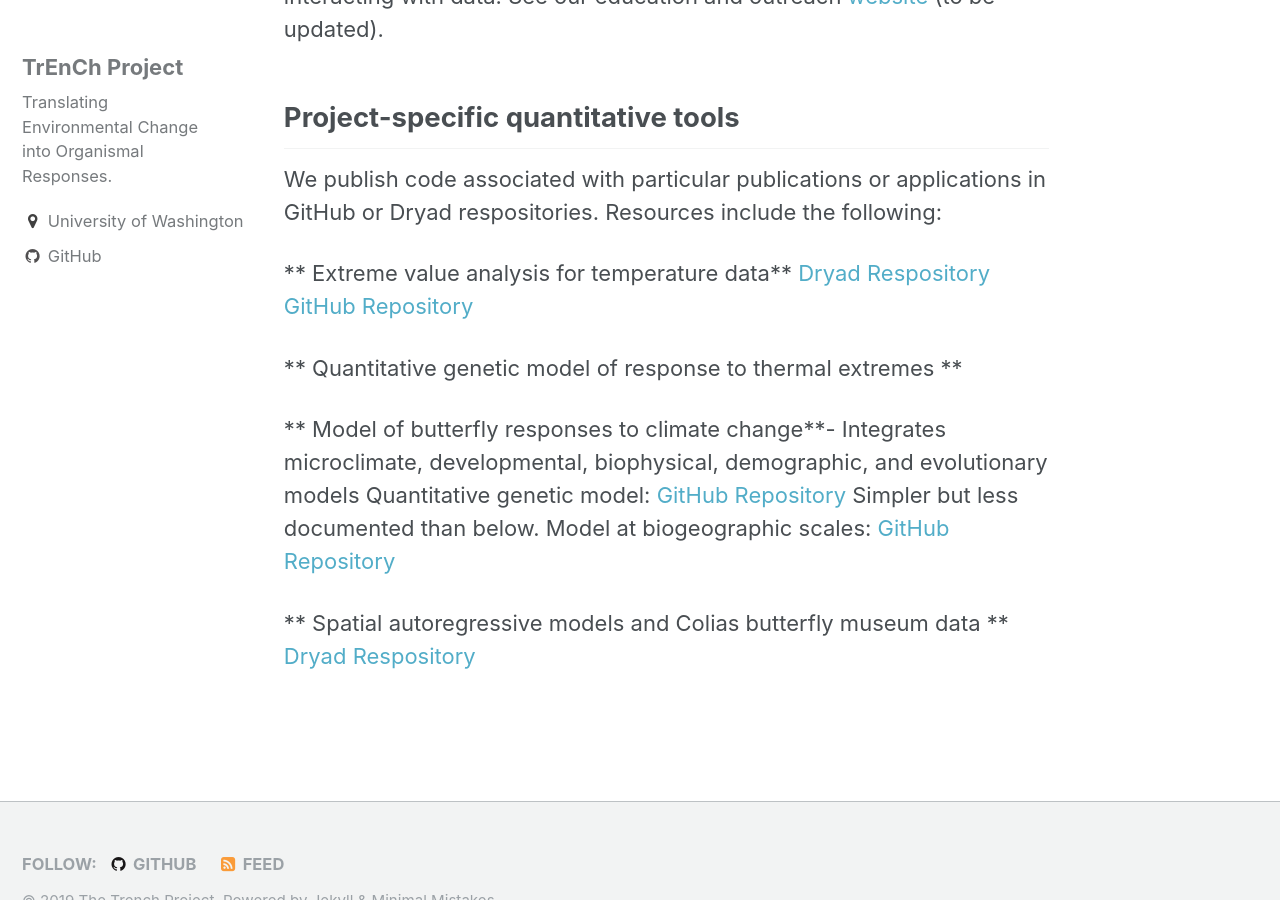
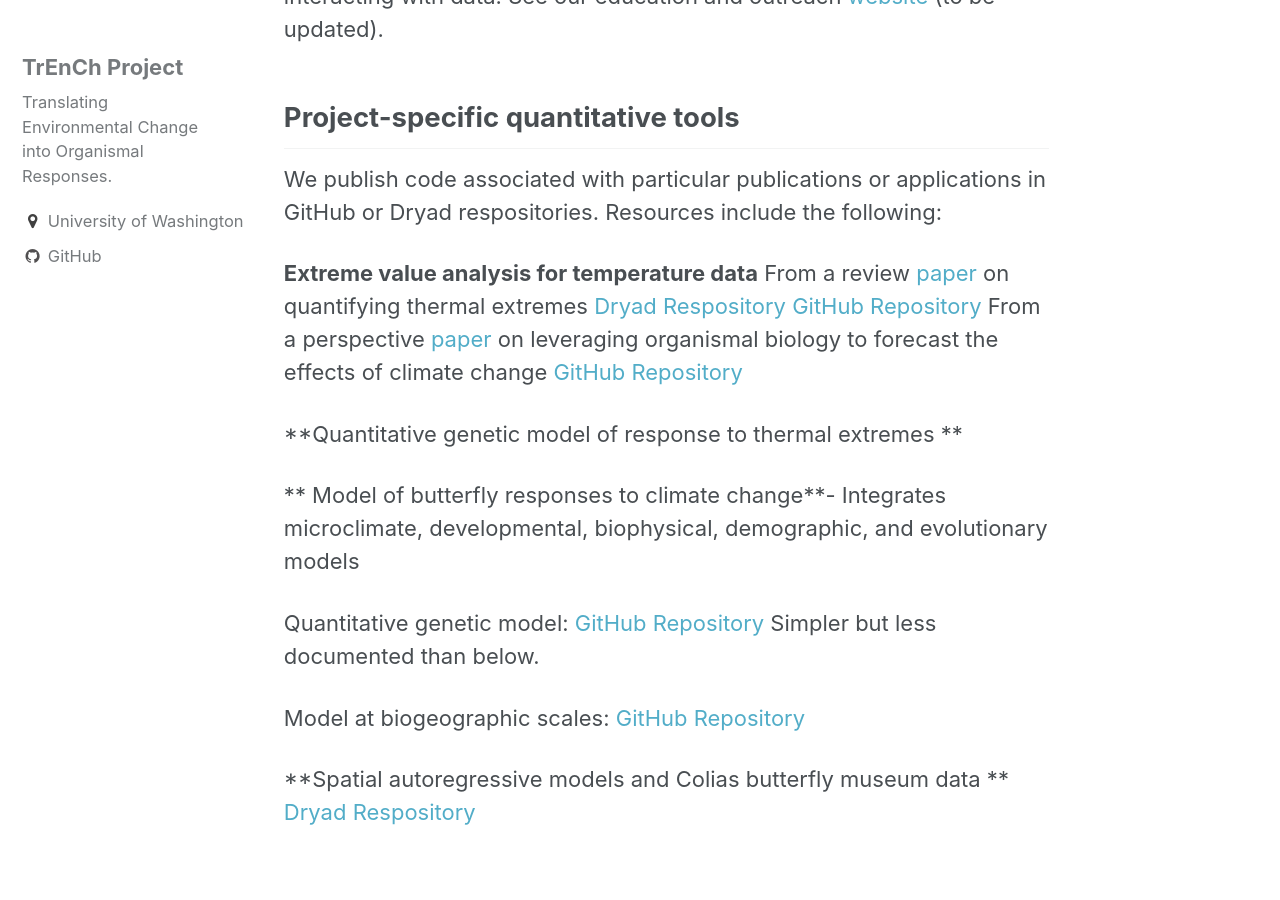
Before and after one commit to trenchproject/trenchproject.github.io, a Jekyll site: the page built from _pages/resources.md, in a window 1280 px wide and 900 px high, scrolled down 658 px. Built offline with Jekyll 4.4.1, drawn with Linux system fonts in a browser that asks for light colours.

Commit message:
More resource updates

```diff
--- a/_pages/resources.md
+++ b/_pages/resources.md
@@ -13,15 +13,20 @@ We aim to broadly disseminate our research to enhance understanding of the ecolo
 ## Project-specific quantitative tools
 We publish code associated with particular publications or applications in GitHub or Dryad respositories. Resources include the following:
 
-** Extreme value analysis for temperature data**
-[Dryad Respository](https://datadryad.org/resource/doi:10.5061/dryad.5jg20 https://github.com/lbuckley/ExtremesPTRSb)
+**Extreme value analysis for temperature data**
+From a review [paper](https://royalsocietypublishing.org/doi/10.1098/rstb.2016.0147) on quantifying thermal extremes
+[Dryad Respository](https://datadryad.org/resource/doi:10.5061/dryad.5jg20)
+[GitHub Repository](https://github.com/lbuckley/ExtremesPTRSb)
+From a perspective [paper](https://academic.oup.com/icb/article/58/1/38/4986977) on leveraging organismal biology to forecast the effects of climate change
 [GitHub Repository](https://github.com/lbuckley/ClimateBiology)
 
-** Quantitative genetic model of response to thermal extremes **
+**Quantitative genetic model of response to thermal extremes **
 
-**  Model of butterfly responses to climate change**- Integrates microclimate, developmental, biophysical, demographic, and evolutionary models
+** Model of butterfly responses to climate change**- Integrates microclimate, developmental, biophysical, demographic, and evolutionary models
+
 Quantitative genetic model: [GitHub Repository](https://github.com/lbuckley/ColiasEvolution) Simpler but less documented than below.
+
 Model at biogeographic scales: [GitHub Repository](https://github.com/lbuckley/ColiasBiogeog)
 
-** Spatial autoregressive models and Colias butterfly museum data **
+**Spatial autoregressive models and Colias butterfly museum data **
 [Dryad Respository](https://datadryad.org/resource/doi:10.5061/dryad.f448b91)
```
